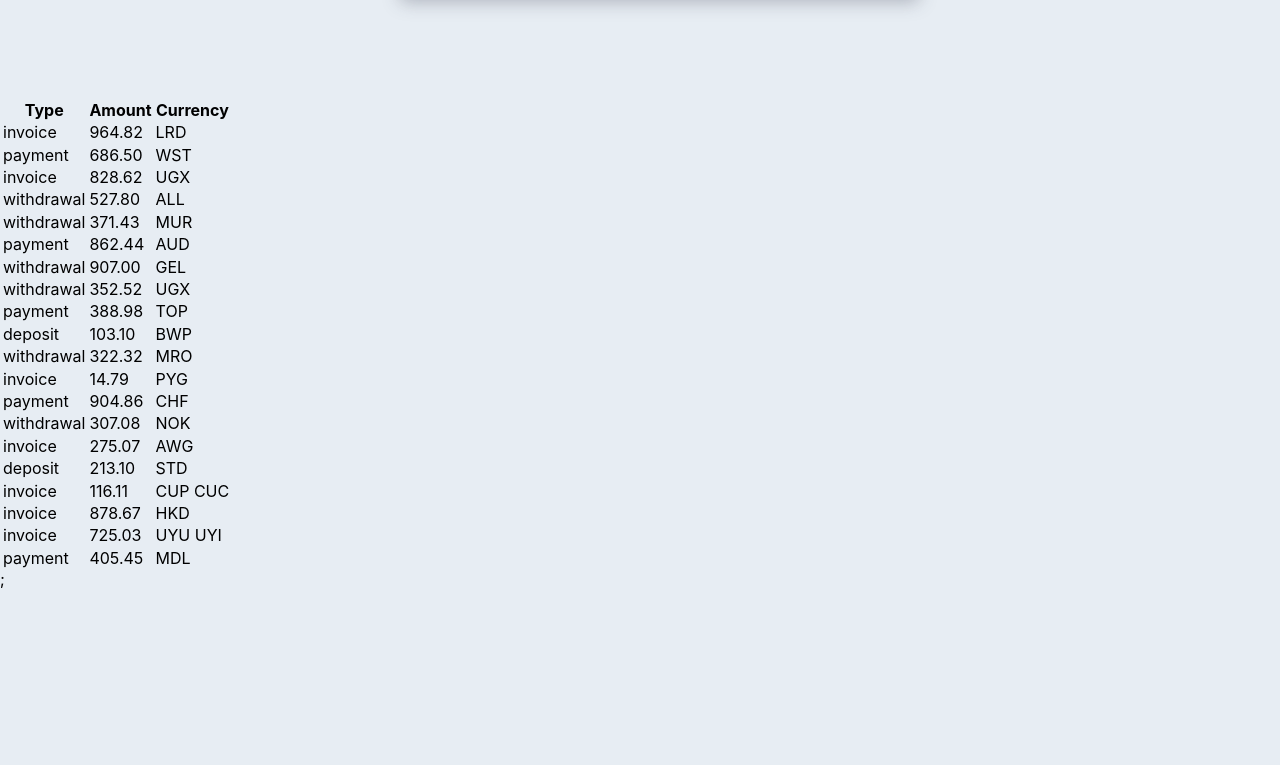
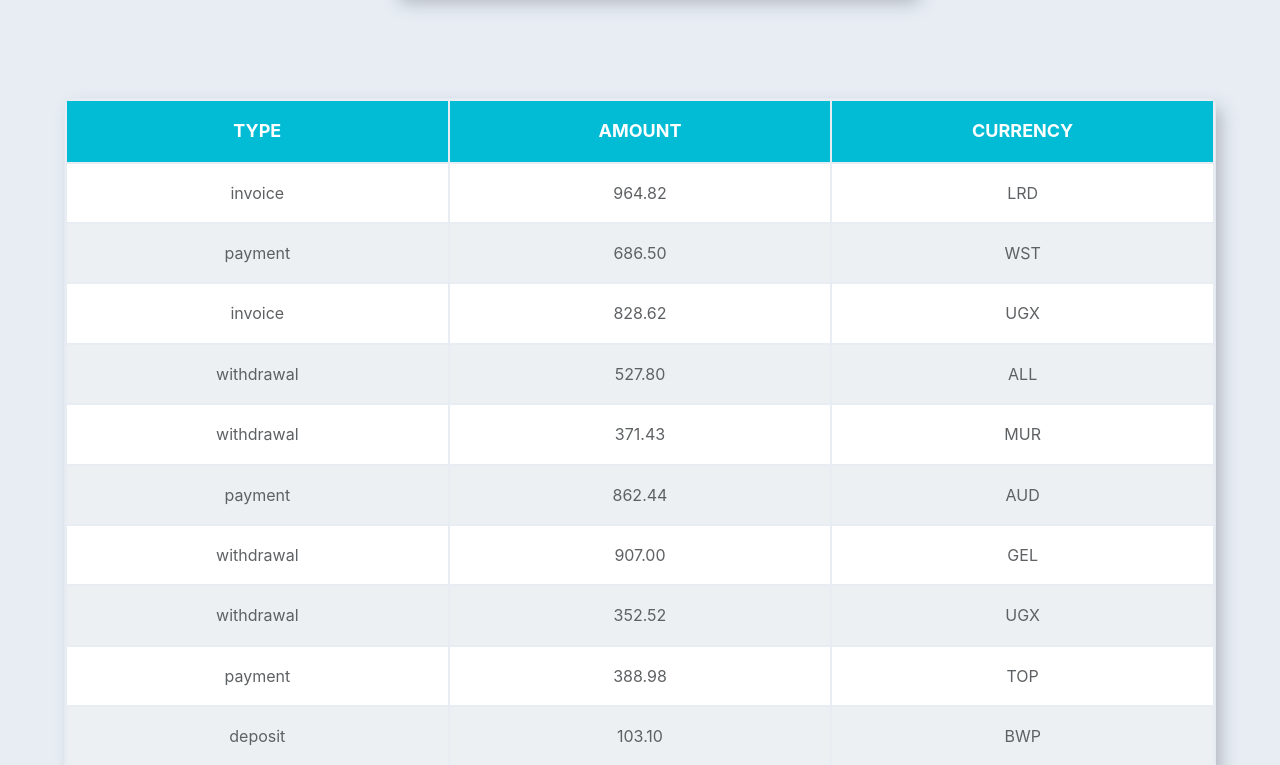
Before and after one commit to annaojdana/goit-react-hw-01-components, a React (Create React App) app: page / in a window 1280 px wide. Shown: the part 1583-2348 px from the top of the page. Before the commit the page ends 2172 px from the top, so only its background shows below. Built offline with nearby package versions, Linux system fonts and the light colour scheme.

Commit message:
styles for transactions

```diff
--- a/src/components/FriendList/FriendList.module.css
+++ b/src/components/FriendList/FriendList.module.css
@@ -1,6 +1,6 @@
 .list {
   margin: 100px auto;
-  width: 90%;
+  width: 80%;
   max-width: 500px;
   list-style: none;
 }
--- a/src/components/TransactionHistory/TransactionHistory.jsx
+++ b/src/components/TransactionHistory/TransactionHistory.jsx
@@ -1,25 +1,27 @@
 import PropTypes from 'prop-types';
-// import styles from './TransactionHistory.module.css';
+import styles from './TransactionHistory.module.css';
 
 export const TransactionHistory = ({ items }) => {
+  const { transactions, table, table__header, table__heading, table__body, table__cell, table__row } =
+    styles;
   return (
-    <section className="transactions">
+    <section className={transactions}>
       {items.length > 0 && (
-        <table className="transaction-history">
-          <thead>
+        <table className={table}>
+          <thead className={table__header}>
             <tr>
-              <th>Type</th>
-              <th>Amount</th>
-              <th>Currency</th>
+              <th className={table__heading}>Type</th>
+              <th className={table__heading}>Amount</th>
+              <th className={table__heading}>Currency</th>
             </tr>
           </thead>
-          <tbody>
+          <tbody className={table__body}>
             {items.map(({ id, type, amount, currency }) => {
               return (
-                <tr key={id}>
-                  <td>{type}</td>
-                  <td>{amount}</td>
-                  <td>{currency}</td>
+                <tr key={id} className={table__row}>
+                  <td className={table__cell}>{type}</td>
+                  <td className={table__cell}>{amount}</td>
+                  <td className={table__cell}>{currency}</td>
                 </tr>
               );
             })}
--- a/src/components/TransactionHistory/TransactionHistory.module.css
+++ b/src/components/TransactionHistory/TransactionHistory.module.css
@@ -0,0 +1,36 @@
+.table {
+  margin: 100px auto;
+  width: 90%;
+  max-width: 1200px;
+  border-radius: 8px;
+  -webkit-box-shadow: 7px 7px 18px -3px rgba(66, 68, 90, 0.35);
+  -moz-box-shadow: 7px 7px 18px -3px rgba(66, 68, 90, 0.35);
+  box-shadow: 7px 7px 18px -3px rgba(66, 68, 90, 0.35);
+  border: 1px solid #e5e9f1;
+  overflow: hidden;
+}
+.table__header {
+  width: 100%;
+  background-color: #01bcd4;
+  color: #fff;
+  text-align: center;
+  font-size: 18px;
+  font-weight: 500;
+  text-transform: uppercase;
+}
+.table__heading {
+  padding: 20px 0;
+  width: calc(100% / 3);
+}
+.table__body{
+  font-size: 16px;
+  background-color: #fff;
+  text-align: center;
+  color: #5e6163;
+}
+.table__cell{
+  padding: 20px 0;
+}
+.table__row:nth-of-type(2n){
+  background-color: #ecf0f2;
+}
```
